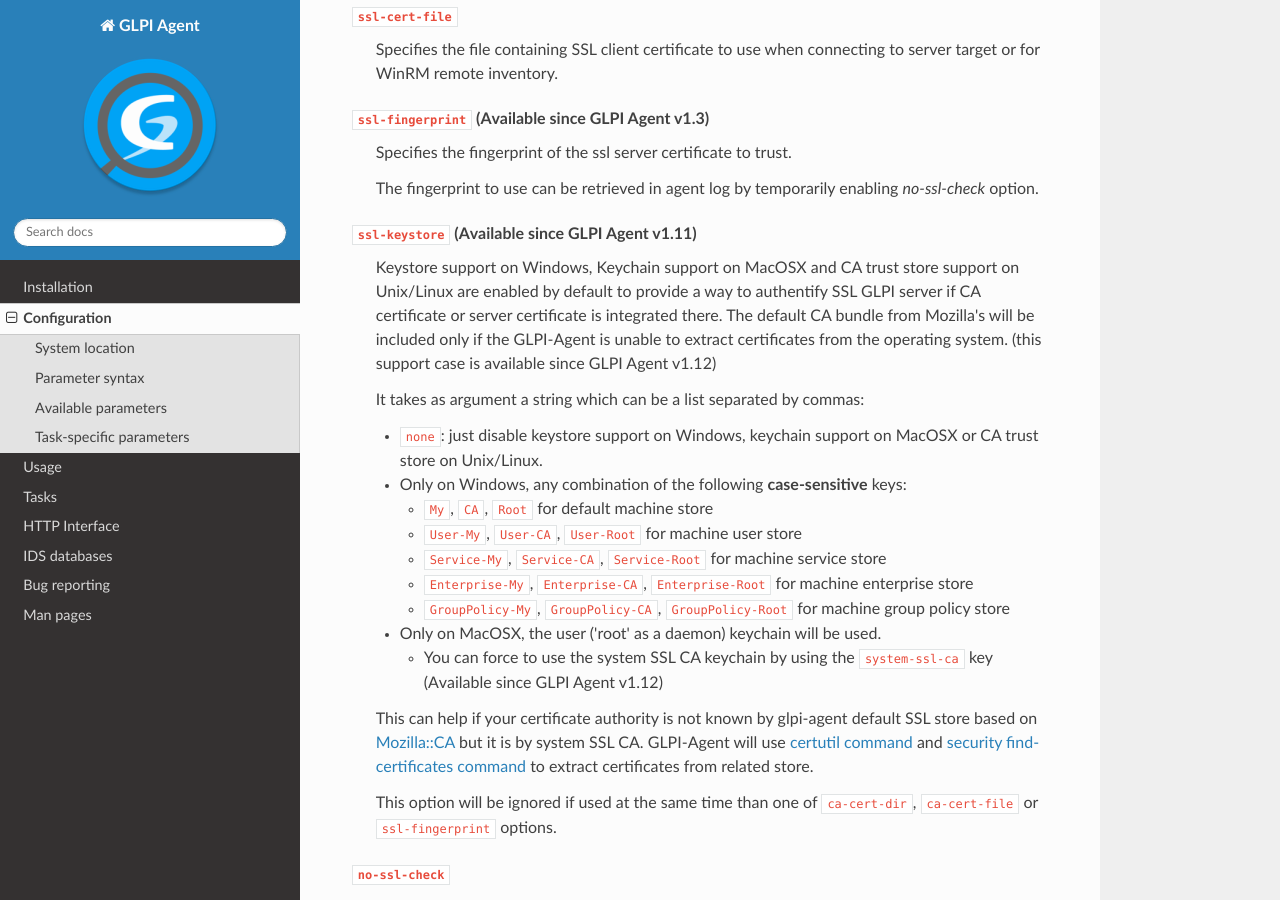
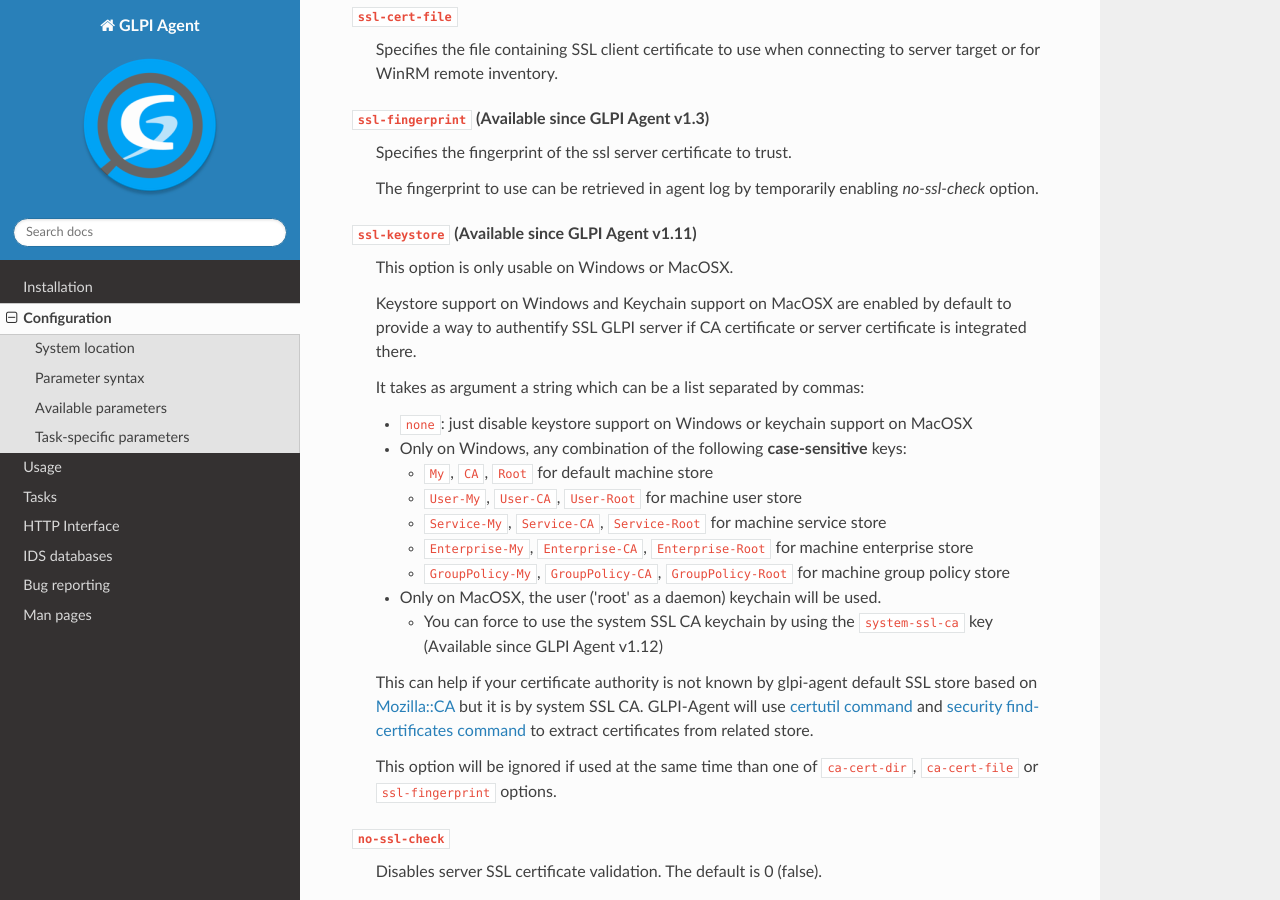
Before and after one commit to glpi-project/doc-agent, a Sphinx documentation site: the page built from source/configuration.rst, in a window 1280 px wide and 900 px high, scrolled down 5113 px. Built offline with Sphinx 7.4.7 and the Read the Docs theme 3.1.0, drawn with Linux system fonts in a browser that asks for light colours.

Commit message:
Reverted changes about Unix/Linux support on ssl-keystore

```diff
--- a/source/configuration.rst
+++ b/source/configuration.rst
@@ -250,14 +250,15 @@
 .. _ssl-keystore:
 
 ``ssl-keystore`` (Available since GLPI Agent v1.11)
-    Keystore support on Windows, Keychain support on MacOSX and CA trust store support on Unix/Linux
-    are enabled by default to provide a way to authentify SSL GLPI server if CA certificate or server
-    certificate is integrated there. The default CA bundle from Mozilla's will be included only if the
-    GLPI-Agent is unable to extract certificates from the operating system. (this support case is available since GLPI Agent v1.12)
+    This option is only usable on Windows or MacOSX.
+
+    Keystore support on Windows and Keychain support on MacOSX are enabled by default
+    to provide a way to authentify SSL GLPI server if CA certificate or server certificate
+    is integrated there.
 
     It takes as argument a string which can be a list separated by commas:
 
-    * ``none``: just disable keystore support on Windows, keychain support on MacOSX or CA trust store on Unix/Linux.
+    * ``none``: just disable keystore support on Windows or keychain support on MacOSX
     * Only on Windows, any combination of the following **case-sensitive** keys:
 
       * ``My``, ``CA``, ``Root`` for default machine store
```
